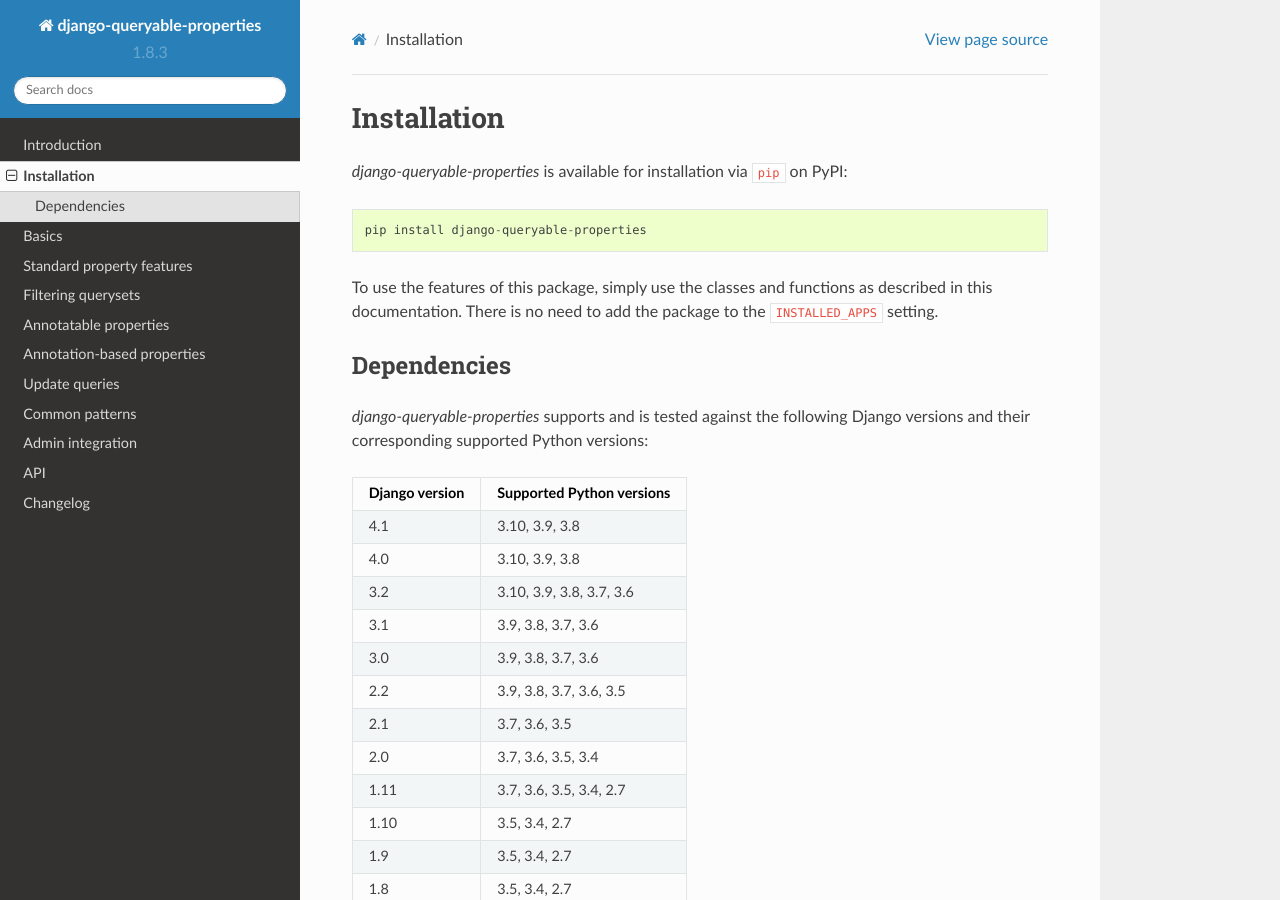
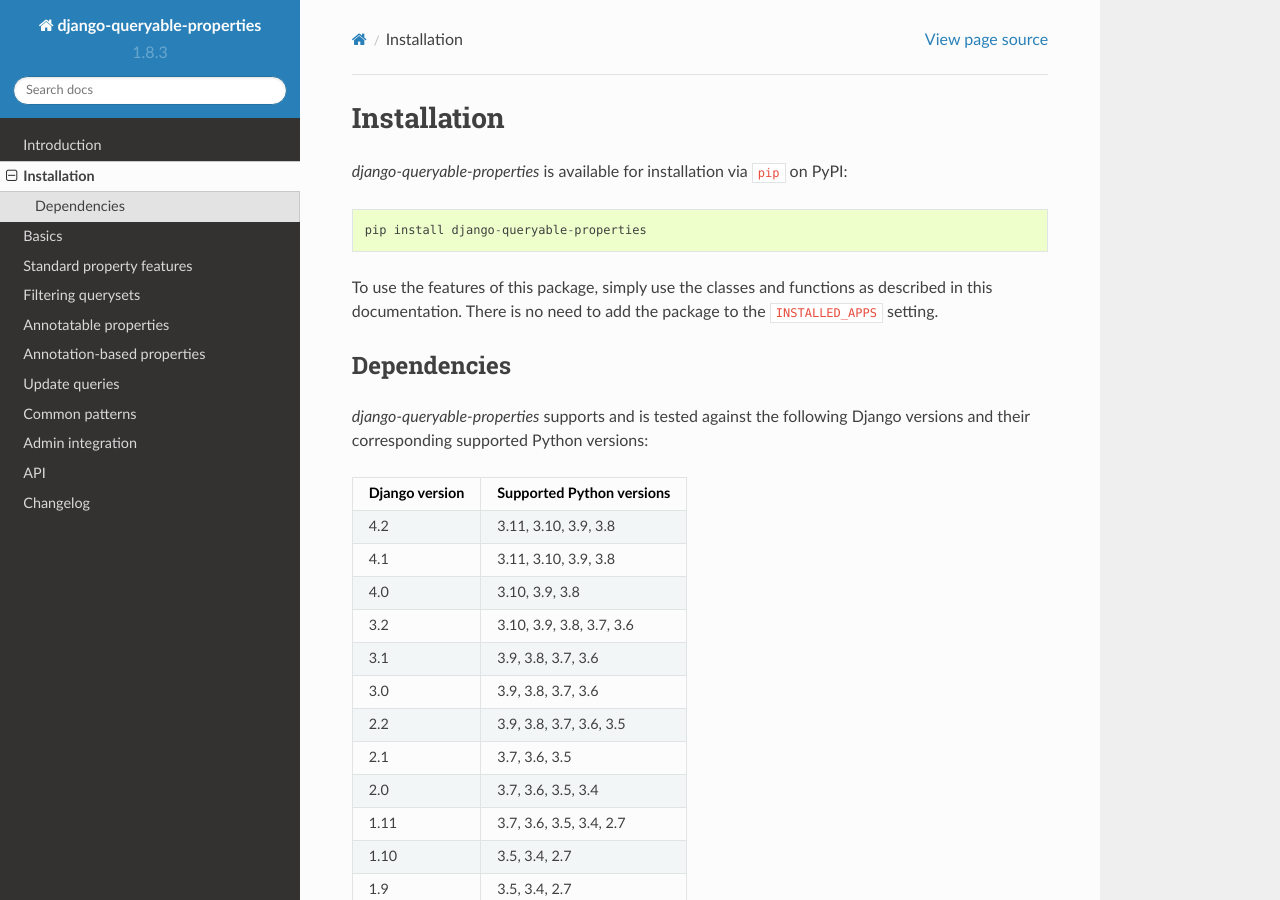
Before and after one commit to W1ldPo1nter/django-queryable-properties, a Sphinx documentation site: the page built from docs/installation.rst, in a window 1280 px wide and 900 px high. Built offline with Sphinx 7.4.7 and the Read the Docs theme 2.0.0, drawn with Linux system fonts in a browser that asks for light colours.

Commit message:
Documented Django 4.2 support and updated Python versions for Django 4.1

```diff
--- a/docs/installation.rst
+++ b/docs/installation.rst
@@ -17,7 +17,9 @@
 +----------------+---------------------------+
 | Django version | Supported Python versions |
 +================+===========================+
-| 4.1            | 3.10, 3.9, 3.8            |
+| 4.2            | 3.11, 3.10, 3.9, 3.8      |
++----------------+---------------------------+
+| 4.1            | 3.11, 3.10, 3.9, 3.8      |
 +----------------+---------------------------+
 | 4.0            | 3.10, 3.9, 3.8            |
 +----------------+---------------------------+
```
